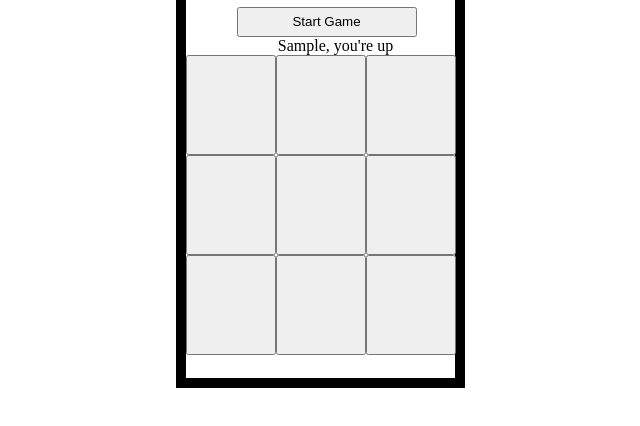
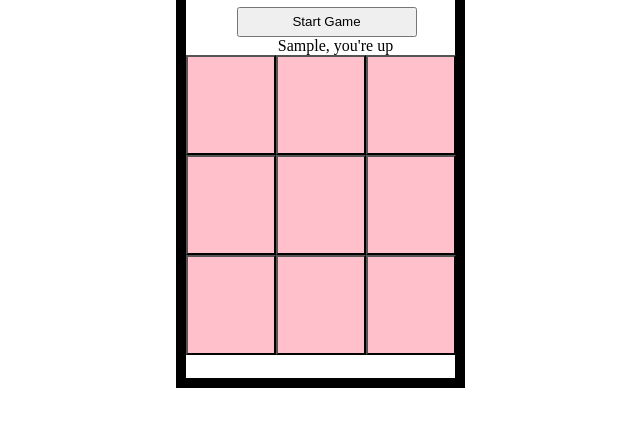
Before and after one commit to acciojob/tictactoe-saurabhanand96310, a website: page main.html in a window 1280 px wide. Both pictures are taken after typing "Sample", "Sample" into the empty fields and a click on the button "Start Game". Shown: the part 262-688 px from the top of the page, without its empty margins (320-960 px from the left). Drawn offline with Linux system fonts and the light colour scheme.

Commit message:
created a submission

```diff
--- a/script.js
+++ b/script.js
@@ -18,7 +18,7 @@ subbtn.addEventListener("click", (e)=>{
     c2=p2.value
     console.log(c1,c2);
     messagebox.innerText=`${c1}, you're up`;
-    tem0=false;
+    // tem0=false;
     enableBoxs();
 })
 
@@ -39,10 +39,12 @@ box.addEventListener("click", ()=>{
          box.innerText="X";
          tem0=false;
          messagebox.innerText=`${c1}, you're up`;
+		box.disabled=true;
     }else{
          box.innerText="0";
          tem0=true;
          messagebox.innerText=`${c2}, you're up`
+		box.disabled=true;
     }
    winnerfn();
 
@@ -58,6 +60,7 @@ const enableBoxs=()=>{
     for(let box of boxs){
         box.disabled=false;
         box.innerText="";
+		box.backgroundColor=`#FFC0CB`;
     }
 }
 
--- a/styles.css
+++ b/styles.css
@@ -26,11 +26,13 @@ body{
     height: 300px;
     display: flex;
     flex-wrap: wrap;
+
 }
 .box{
     height: 100px;
     width: 90px;
     font-size: 55px;
+    background-color: #FFC0CB;
 
 }
 #submit{
```
